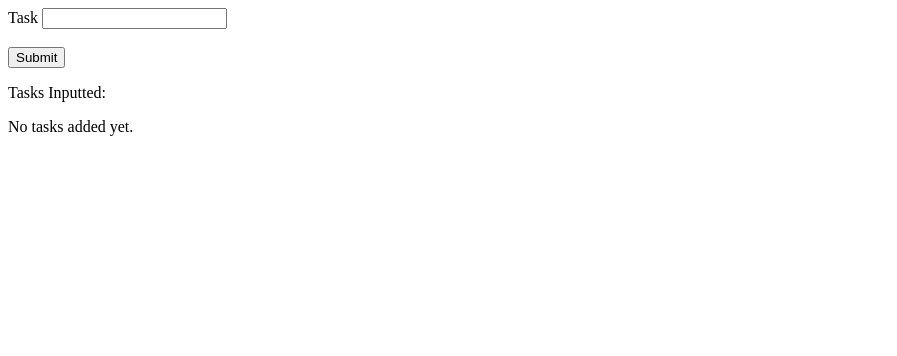
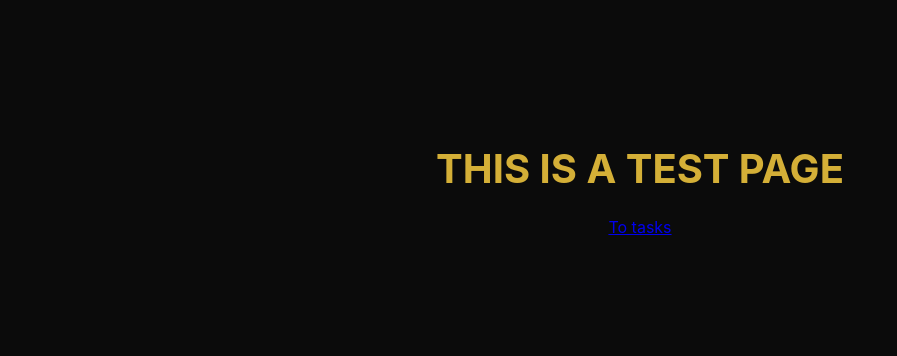
Before and after one commit to iamharry0121/Kronos, a Flask app: page / in a window 1280 px wide. Shown: the top 356 px of the page, without its empty margins (0-897 px from the left). Run offline with Flask 3, Linux system fonts and the light colour scheme.

Commit message:
Modify UI, Add seperate landing page, Add complete task feature

```diff
--- a/app.py
+++ b/app.py
@@ -1,4 +1,4 @@
-from flask import Flask, render_template, redirect, url_for
+from flask import Flask, render_template, redirect, url_for, jsonify
 from flask_wtf import FlaskForm, CSRFProtect
 from wtforms import SubmitField, StringField
 from wtforms.validators import DataRequired
@@ -8,13 +8,18 @@ app = Flask(__name__)
 app.config['SECRET_KEY'] = 'testingtesting6767'
 app.config['SQLALCHEMY_DATABASE_URI']= 'sqlite:///tasks.db'
 
+csrf = CSRFProtect(app)
 db_mgr.init_db(app)
 
 class EnterTask(FlaskForm):
     task = StringField('Task', [DataRequired()])
     submit = SubmitField('Submit')
 
-@app.route('/', methods=['GET', 'POST'])
+@app.route('/')
+def landing_page():
+    return render_template('landing.html')
+
+@app.route('/home', methods=['GET', 'POST'])
 def main_page():
     form = EnterTask()
     if form.validate_on_submit():
@@ -24,10 +29,15 @@ def main_page():
     tasks = db_mgr.get_all_tasks()
     return render_template('main_page.html', form=form, values=tasks)
 
+@app.route('/toggle/<int:task_id>', methods=['POST'])
+def toggle_task(task_id):
+    is_completed = db_mgr.toggle_task(task_id)
+    return jsonify({'success':True, 'completed':is_completed})
+
 @app.route('/delete/<int:task_id>', methods=['POST'])
 def delete_task(task_id):
     db_mgr.delete_task_by_id(task_id)
-    return redirect(url_for('main_page'))
+    return jsonify({'success':True})
 
 if __name__ == '__main__':
     app.run(debug=True)
--- a/database_manager.py
+++ b/database_manager.py
@@ -29,4 +29,5 @@ def delete_task_by_id(task_id):
 def toggle_task(task_id):
     task = Task.query.get_or_404(task_id)
     task.completed = not task.completed
-    db
+    db.session.commit()
+    return task.completed
--- /dev/null
+++ b/static/landing.css
@@ -0,0 +1,39 @@
+body {
+    margin: 0;
+    background-color: #0b0b0b;
+    color: #f5f5f5;
+    font-family: -apple-system, BlinkMacSystemFont, 'Segoe UI', Roboto, Arial, sans-serif;
+}
+
+.landing {
+    max-width: 640px;
+    margin: 0 auto;
+    padding: 120px 24px;
+    text-align: center;
+}
+
+.landing h1 {
+    font-size: 2.5rem;
+    margin: 24px;
+    color: #d4af37;
+}
+
+.cta-buttom {
+    display: inline-black;
+    padding: 14px 32px;
+    background-color: #57a1a0;
+    color: #0b0b0b;
+    text-decoration: none;
+    font-weight: 600;
+    border-radius: 6px;
+    transition: opacity 0.15s ease;
+}
+
+.cta-buttom:hover {
+    opacity: 0.85;
+}
+
+.cta-buttom:focus-visible {
+    outline: 2px solid #d4af37;
+    outline-offset: 2px;
+}
--- a/static/main_page.css
+++ b/static/main_page.css
@@ -1,3 +1,43 @@
+body {
+    margin: 0;
+    background-color: #0B0B0B;
+    color: #f5f5f5;
+    font: -apple-system, BlinkMacSystemFont, "Segoe UI", Roboto, Arial, sans-serif;
+    padding: 40px 24px;
+}
+
+.add-task {
+    max-width: 480px;
+    margin: 0 auto 40px auto
+}
+
+.add-task input[type="text"] {
+    padding: 8px 10px;
+    border-radius: 4px;
+    border: 1px solid #57a1a0;
+    background-color: #1a1a1a;
+    color: #f5f5f5;
+}
+
+.add-task input[type="submit"] {
+    padding: 8px 20px;
+    background-color: #57a1a0;
+    color: #0B0B0B;
+    border: none;
+    border-radius: 4px;
+    font-weight: 600;
+    cursor: pointer;
+}
+
+.add-task input[type="submit"]:hover {
+    opacity: 0.85;
+}
+
+.task-list {
+    max-width: 480px;
+    margin: 0 auto;
+}
+
 .task_management {
     display: flex;
     align-items: center;
@@ -5,12 +45,12 @@
     margin-bottom: 8px;
 }
 
-.delete {
-    display: inline;
-    margin: 0;
-}
-
 .delete-btn {
     cursor: pointer;
     padding: 2px 8px;
 }
+
+.completed-task {
+    text-decoration: line-through;
+    color: #888
+}
--- /dev/null
+++ b/templates/landing.html
@@ -0,0 +1,16 @@
+<!DOCTYPE html>
+<html>
+<head>
+    <meta charset="utf-8">
+    <meta name="viewport" content="width=device-width, initial-scale=1">
+    <title>Kronos</title>
+    <link rel="stylesheet" href="{{ url_for('static', filename='landing.css')}}">
+</head>
+<body>
+
+    <main class="landing">
+        <h1>THIS IS A TEST PAGE</h1>
+        <a href="{{url_for('main_page')}}" class="cta-button">To tasks</a>
+    </main>
+</body>
+</html>
--- a/templates/main_page.html
+++ b/templates/main_page.html
@@ -1,40 +1,53 @@
 <!DOCTYPE html>
-
 <html lang="en">
 <head>
     <meta charset="utf-8">
     <meta name="viewport" content="width=device-width, initial-scale=1">
-    <title>Main Page</title>
-    <script src="{{ url_for('static', filename='scripts.js')}}"></script>
-    <link rel="stylesheet" href="{{ url_for('static', filename='main_page.css')}}">
+    <meta name="csrf-token" content="{{ csrf_token() }}">
+    <title>My Tasks</title>
+    <script src="{{ url_for('static', filename='scripts.js') }}" defer></script>
+    <link rel="stylesheet" href="{{ url_for('static', filename='main_page.css') }}">
 </head>
 <body>
-    <div class="tasks">
+
+    <div class="add-task">
         <form method="POST">
-            {{form.hidden_tag()}}
+            {{ form.hidden_tag() }}
             <div>
-                {{form.task.label}}
-                {{form.task()}}
+                {{ form.task.label }}
+                {{ form.task() }}
             </div>
             <div>
                 <br>
-                {{form.submit()}}
+                {{ form.submit() }}
             </div>
         </form>
     </div>
-    <div>
+
+    <div class="task-list">
         <p>Tasks Inputted:<br></p>
-        {% for item in values%}
+
+        {% for item in values %}
             <div class="task_management">
-                <span class="task-text">{{loop.index}}. {{ item.task }}</span>
-                <form action="{{ url_for('delete_task', task_id=item.id)}}" method="POST">
+                <input
+                    type="checkbox"
+                    class="task-checkbox"
+                    data-id="{{ item.id }}"
+                    {% if item.completed %}checked{% endif %}
+                >
+                <span
+                    id="task-text-{{ item.id }}"
+                    class="task-text {% if item.completed %}completed-task{% endif %}"
+                >
+                    {{ loop.index }}. {{ item.task }}
+                </span>
+                <form action="{{ url_for('delete_task', task_id=item.id) }}" method="POST" class="delete-form">
                     <button type="submit" class="delete-btn">Delete</button>
                 </form>
             </div>
         {% else %}
             <p>No tasks added yet.</p>
-        {% endfor %} <!--ends the for loop, hence 'endfor'-->
-
+        {% endfor %}
     </div>
 
 </body>
```
Also changed, not shown: static/scripts.js (+50 -1 lines), 1 other file.
